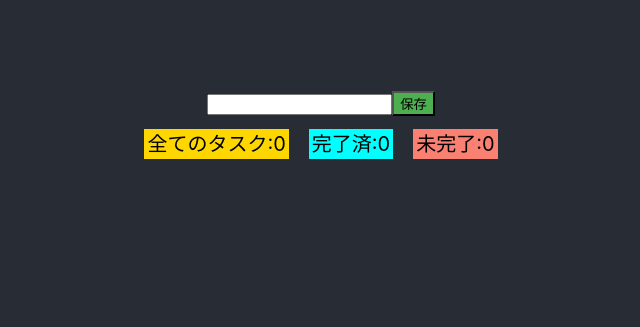
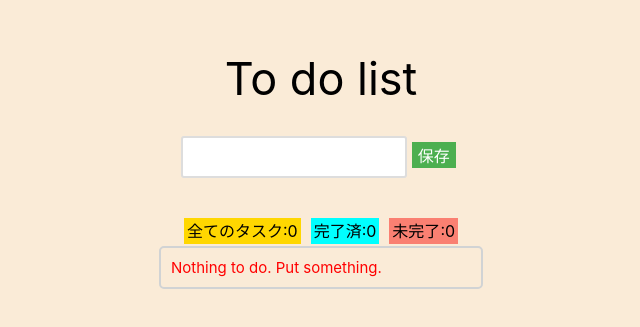
Before and after one commit to worldwidepark/react, a React (Create React App) app: page / in a window 1280 px wide. Shown: the part 249-576 px from the top of the page, without its empty margins (319-959 px from the left). Built offline with nearby package versions, Linux system fonts and the light colour scheme.

Commit message:
react homework

```diff
--- a/src/App.css
+++ b/src/App.css
@@ -1,38 +1,12 @@
 .App {
-  text-align: center;
-}
-
-.App-logo {
-  height: 40vmin;
-  pointer-events: none;
-}
-
-@media (prefers-reduced-motion: no-preference) {
-  .App-logo {
-    animation: App-logo-spin infinite 20s linear;
-  }
-}
-
-.App-header {
-  background-color: #282c34;
-  min-height: 100vh;
   display: flex;
   flex-direction: column;
   align-items: center;
   justify-content: center;
-  font-size: calc(10px + 2vmin);
-  color: white;
+  text-align: center;
+  min-height: 100vh;
+  background-color: antiquewhite;
 }
-
-.App-link {
-  color: #61dafb;
+.Title {
+  font-size: 45px;
 }
-
-@keyframes App-logo-spin {
-  from {
-    transform: rotate(0deg);
-  }
-  to {
-    transform: rotate(360deg);
-  }
-}
--- a/src/App.jsx
+++ b/src/App.jsx
@@ -1,15 +1,15 @@
 import "./App.css";
-import { CountsTodo } from "./components/molecules/CountsTodo";
 import { InputTodo } from "./components/molecules/InputTodo";
+import { TodoLists } from "./components/molecules/TodoLists";
 import { TodoListsProvider } from "./providers/TodoListsProvider";
 
 function App() {
   return (
     <TodoListsProvider>
       <div className="App">
-        <header className="App-header">
-          <InputTodo />
-        </header>
+        <div className="Title">To do list</div>
+        <InputTodo className="Input" />
+        <TodoLists />
       </div>
     </TodoListsProvider>
   );
--- a/src/components/atoms/CountTodo.jsx
+++ b/src/components/atoms/CountTodo.jsx
@@ -2,9 +2,9 @@ export const CountTodo = (props) => {
   const { children, countColor, countNum } = props;
   const contentStyle = {
     background: countColor,
-    fontSize: "20px",
+    fontSize: "16px",
     color: "black",
-    margin: "10px",
+    margin: "5px",
     padding: "3px",
   };
 
--- a/src/components/atoms/PrimaryButton.jsx
+++ b/src/components/atoms/PrimaryButton.jsx
@@ -1,11 +1,15 @@
 export const PrimaryButton = (props) => {
   const { children, buttonColor, onClick } = props;
-  const contentStyle = {
+  const buttonStyle = {
     background: buttonColor,
+    border: "none",
+    color: "white",
+    fontSize: "16px",
+    margin: "5px",
   };
 
   return (
-    <button style={contentStyle} onClick={onClick} type="button">
+    <button style={buttonStyle} onClick={onClick} type="button">
       {children}
     </button>
   );
--- a/src/components/molecules/InputTodo.jsx
+++ b/src/components/molecules/InputTodo.jsx
@@ -1,124 +1,49 @@
-// import { TodoLists } from "./TodoLists";
 import { useContext } from "react";
 import { useState } from "react";
 import { TodoListsContext } from "../../providers/TodoListsProvider";
 import { PrimaryButton } from "../atoms/PrimaryButton";
-import { CountsTodo } from "./CountsTodo";
-import { TodoLists } from "./TodoLists";
 
 export const InputTodo = () => {
-  // const { todoText, onChange, onClick } = props;
   const [todoText, setTodoText] = useState("");
   const onChangeTodoText = (event) => setTodoText(event.target.value);
+  const { todoLists, setTodoLists } = useContext(TodoListsContext);
 
-  // const onChangeTodoEditText = (event, index) => {
-  //   const todos = [...todoLists];
-  //   todos[index].data = event.target.value;
-  //   setTodoLists(todos);
-  // };
-
-  const { todoLists, setTodoLists } = useContext(TodoListsContext);
-  // const [todoLists, setTodoLists] = useState([]);
+  const inputStyle = {
+    width: "65%",
+    padding: "10px 15px",
+    fontSize: "16px",
+    borderRadius: "3px",
+    border: "2px solid #ddd",
+  };
+  const formStyle = {
+    margin: "30px",
+  };
 
   const onClickAdd = () => {
-    const newTodos = [...todoLists, { data: todoText, isEdited: false }];
-    setTodoLists(newTodos);
-    setTodoText("");
+    if (todoText === "") {
+      alert("Please Put something.");
+    } else {
+      const newTodos = [...todoLists, { data: todoText, isEdited: false }];
+      setTodoLists(newTodos);
+      setTodoText("");
+    }
   };
 
-  // const [checkedCount, setCheckedCount] = useState(0);
-
-  // const handleChange = (event) => {
-  //   if (event.target.checked) {
-  //     // console.log(todoLists.length);
-  //     setCheckedCount(checkedCount + 1);
-  //   } else {
-  //     setCheckedCount(checkedCount - 1);
-  //   }
-  // };
-
-  // const deleteToDoList = (index) => {
-  //   if (window.confirm("Are you sure to delete this list?")) {
-  //     const todos = [...todoLists];
-  //     todos.splice(index, 1);
-  //     setTodoLists(todos);
-  //   }
-  // };
-
-  // const makeEdit = (index) => {
-  //   const todos = [...todoLists];
-  //   todos[index].isEdited = !todos[index].isEdited;
-  //   setTodoLists(todos);
-  // };
   return (
     <>
-      <form id="inputToDoForm">
+      <form style={formStyle}>
         <input
+          style={inputStyle}
           id="inputToDo"
           value={todoText}
           onChange={onChangeTodoText}
           type="text"
-          maxlength="20"
+          maxLength="18"
         />
         <PrimaryButton buttonColor="#4caf50" onClick={onClickAdd}>
           保存
         </PrimaryButton>
       </form>
-      <div>
-        {/* <CountsTodo
-          wholeCounts={todoLists.length}
-          doneCounts={checkedCount}
-          doneYetCounts={todoLists.length - checkedCount}
-        /> */}
-      </div>
-      <TodoLists />
-      {/* <ul>
-        {todoLists.map((todo, index) => {
-          {
-            if (todo.isEdited) {
-              return (
-                <div>
-                  <input
-                    type="text"
-                    defaultValue={todo.data}
-                    onChange={(e) => onChangeTodoEditText(e, index)}
-                  />
-                  <PrimaryButton
-                    buttonColor="#4caf50"
-                    onClick={() => makeEdit(index)}
-                  >
-                    保存
-                  </PrimaryButton>
-                </div>
-              );
-            } else {
-              return (
-                <div>
-                  <input
-                    type="checkbox"
-                    name="todolist"
-                    onChange={handleChange}
-                  ></input>
-                  {todo.data}
-                  {console.log(todo.data)}
-                  <PrimaryButton
-                    buttonColor="#4caf50"
-                    onClick={() => makeEdit(index)}
-                  >
-                    編集
-                  </PrimaryButton>
-                  <PrimaryButton
-                    buttonColor="violet"
-                    onClick={() => deleteToDoList(index)}
-                  >
-                    削除
-                  </PrimaryButton>
-                </div>
-              );
-            }
-          }
-        })}
-      </ul> */}
     </>
   );
 };
--- a/src/components/molecules/TodoLists.jsx
+++ b/src/components/molecules/TodoLists.jsx
@@ -5,6 +5,7 @@ import { CountsTodo } from "./CountsTodo";
 
 export const TodoLists = () => {
   const { todoLists, setTodoLists } = useContext(TodoListsContext);
+
   const onChangeTodoEditText = (event, index) => {
     const todos = [...todoLists];
     todos[index].data = event.target.value;
@@ -36,6 +37,27 @@ export const TodoLists = () => {
     }
   };
 
+  const todoListsStyle = {
+    width: "300px",
+    position: "absolute",
+    top: "60%",
+    display: "flex",
+    flexDirection: "column",
+    padding: "10px",
+    alignItems: "flex-start",
+    borderRadius: "5px",
+    fontSize: "15px",
+    border: "2px solid #d1d3d4",
+  };
+
+  const editInputStyle = {
+    position: "relative",
+    left: "10px",
+    width: "65%",
+    fontSize: "16px",
+    border: "2px solid #ddd",
+    margin: "10px",
+  };
   return (
     <>
       <div>
@@ -46,16 +68,21 @@ export const TodoLists = () => {
         />
       </div>
 
-      <ul>
+      <ul style={todoListsStyle}>
+        {todoLists.length === 0 && (
+          <div style={{ color: "red" }}>Nothing to do. Put something.</div>
+        )}
         {todoLists.map((todo, index) => {
           {
             if (todo.isEdited) {
               return (
-                <div>
+                <div key={index}>
                   <input
+                    style={editInputStyle}
                     type="text"
                     defaultValue={todo.data}
                     onChange={(e) => onChangeTodoEditText(e, index)}
+                    maxLength="18"
                   />
                   <PrimaryButton
                     buttonColor="#4caf50"
@@ -67,13 +94,22 @@ export const TodoLists = () => {
               );
             } else {
               return (
-                <div>
+                <div key={index}>
                   <input
+                    style={{ margin: "8px" }}
                     type="checkbox"
                     name="todolist"
                     onChange={handleChange}
                   ></input>
-                  {todo.data}
+                  <span
+                    style={{
+                      display: "inline-block",
+                      width: "160px",
+                      textAlign: "left",
+                    }}
+                  >
+                    {todo.data}
+                  </span>
                   {console.log(todo.data)}
                   <PrimaryButton
                     buttonColor="#4caf50"
```
Also changed, not shown: 2 other files (tests, documents, lock files or other folders).
